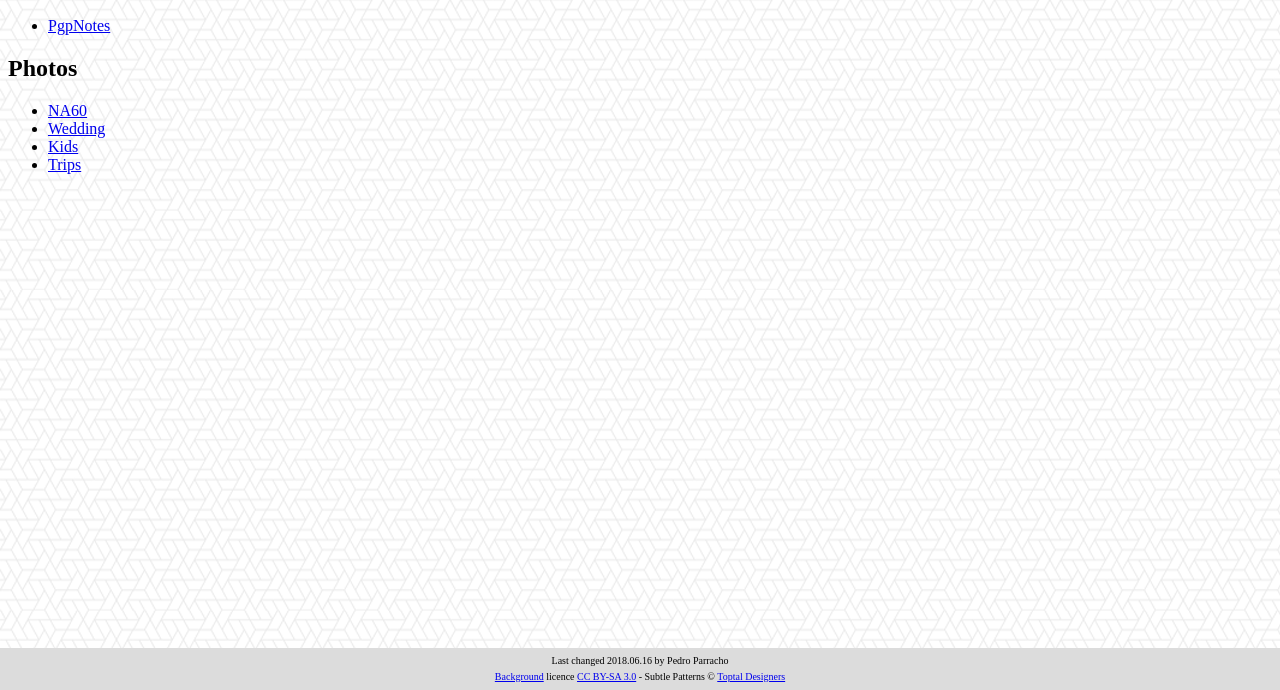
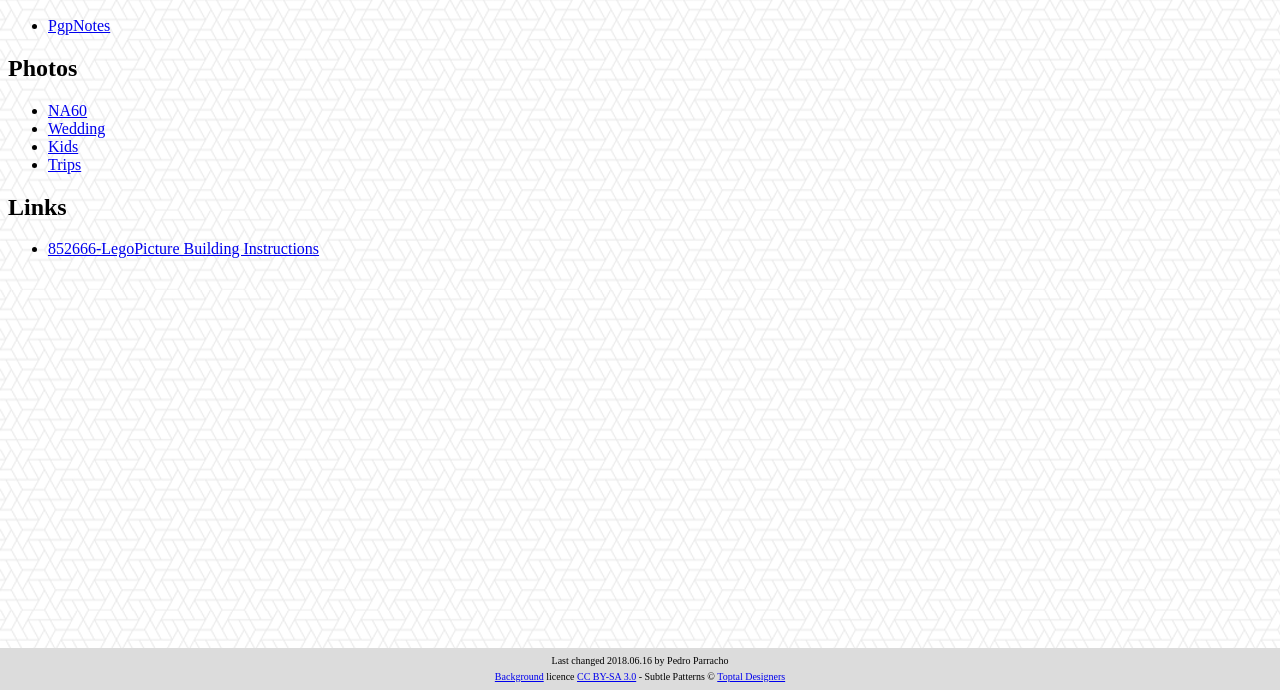
Before and after one commit to berserck/pgp-personal-website, a plain HTML site: page index.html in a window 1280 px wide. Shown: the part 110-800 px from the top of the page. Drawn offline with Linux system fonts and the light colour scheme.

Commit message:
Add link to build instructions

```diff
--- a/index.html
+++ b/index.html
@@ -49,6 +49,12 @@
     </li>
     <li><a href="https://photos.parracho.tk/trips/index.html">Trips</a></li>
   </ul>
+  <h2>Links</h2>
+  <ul>
+    <li>
+      <a href="852666-LegoPicture%2FBuilding%20Instructions%20%5B85266-LegoPicture%5D.html">852666-LegoPicture Building Instructions</a>
+    </li>
+  </ul>
 
   <div class="footer">
     <p>Last changed 2018.06.16 by Pedro Parracho</p>
```
